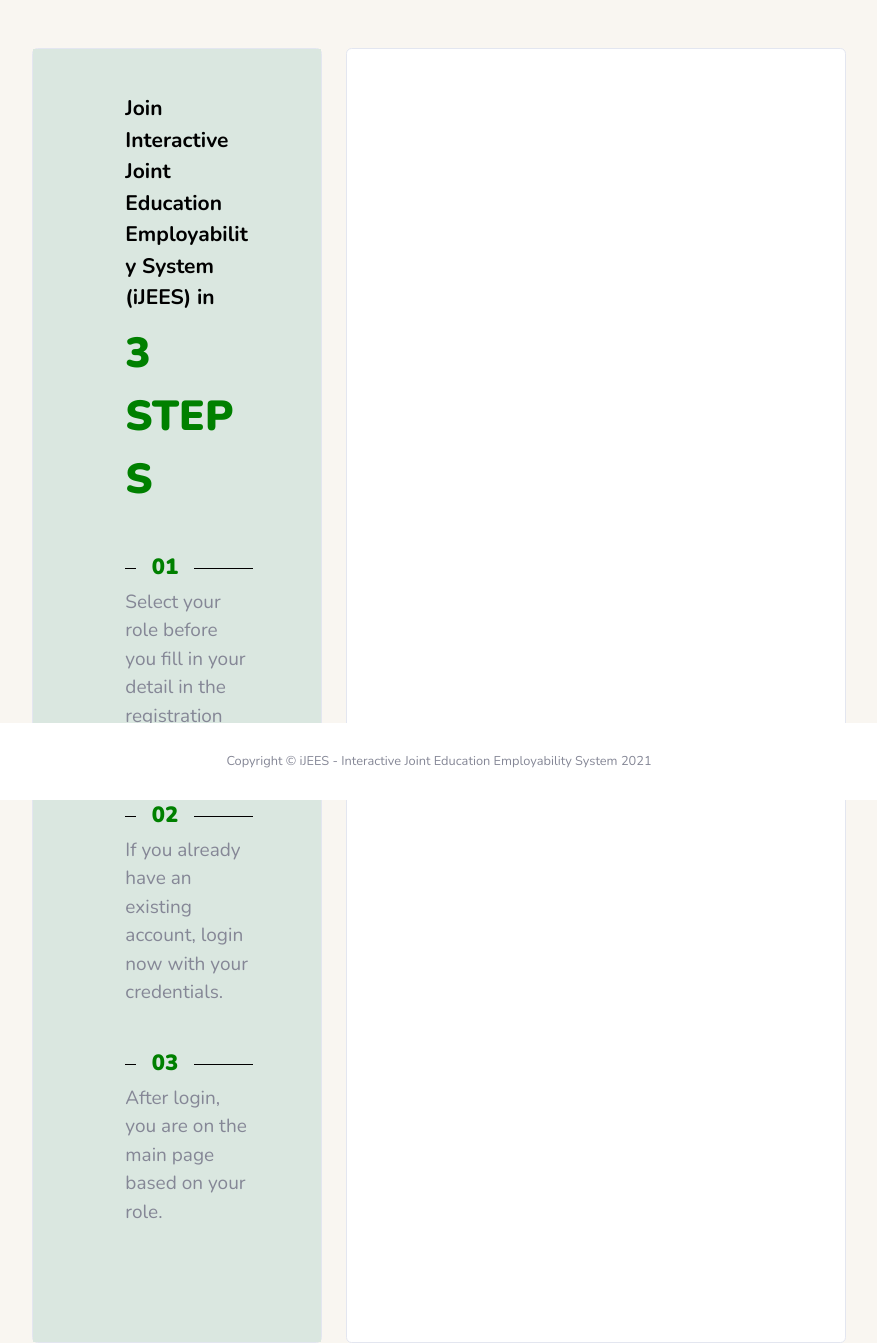
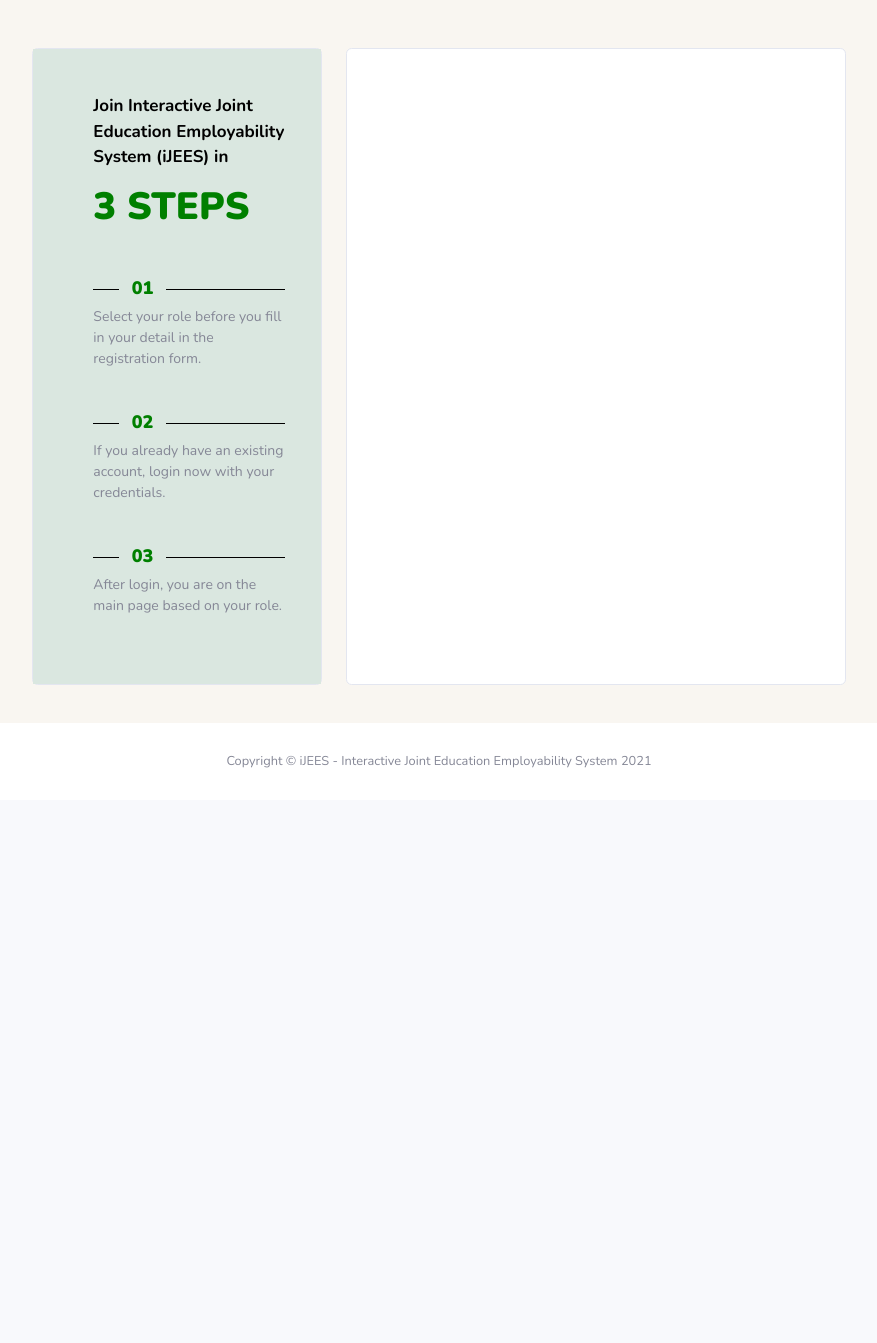
Before and after one commit to yongqian0437/PhoneBook, a CodeIgniter app: page /ijees/index.php/external/form/index in a window 1280 px wide. Shown: the whole page, without its empty margins (201-1078 px from the left). After the commit the page ends 768 px from the top, so only its background shows below. Run offline with CodeIgniter, Linux system fonts and the light colour scheme.

Commit message:
modify form(to be delete)

```diff
--- a/application/views/external/form_view.php
+++ b/application/views/external/form_view.php
@@ -61,18 +61,18 @@
                             <div class="card h-100 " id = 'card1' >
                                 <div class="card-body" style = "background-color:#DAE7E0">
 
-                                        <div class = "px-5 pt-4 pb-5">
-                                            <div class = "pl-4" style = "font-size:21px; font-weight:700; color:black;">Join Interactive Joint Education Employability System (iJEES) in</div>
-                                            <div class = "pt-2 pl-4 pb-3" style = "font-size:42px; color:green; font-weight:900;">3 STEPS</div>
+                                        <div class = "pl-3 pr-3 pt-4">
+                                            <div class = "pl-4" style = "font-size:17px; font-weight:700; color:black;">Join Interactive Joint Education Employability System (iJEES) in</div>
+                                            <div class = "pt-2 pl-4 pb-3" style = "font-size:38px; color:green; font-weight:900;">3 STEPS</div>
 
-                                            <div class = "pl-4"><div class = "number pt-4 pl-4 pb-1"  style = "font-size:22px; color:green; font-weight:900;">01</div></div>
-                                            <div class = "pl-4 pb-3"  style = "font-size:19px;">Select your role before you fill in your detail in the registration form.</div>
+                                            <div class = "pl-4"><div class = "number pt-4 pl-4 pb-1"  style = "font-size:18px; color:green; font-weight:900;">01</div></div>
+                                            <div class = "pl-4 pb-3"  style = "font-size:14px;">Select your role before you fill in your detail in the registration form.</div>
 
-                                            <div class = "pl-4"><div class = "number pt-4 pl-4 pb-1"  style = "font-size:22px; color:green; font-weight:900;">02</div></div>
-                                            <div class = "pl-4 pb-3"  style = "font-size:19px;">If you already have an existing account, login now with your credentials. </div>
+                                            <div class = "pl-4"><div class = "number pt-4 pl-4 pb-1"  style = "font-size:18px; color:green; font-weight:900;">02</div></div>
+                                            <div class = "pl-4 pb-3"  style = "font-size:14px;">If you already have an existing account, login now with your credentials. </div>
 
-                                            <div class = "pl-4"><div class = "number pt-4 pl-4 pb-1"  style = "font-size:22px; color:green; font-weight:900;">03</div></div>
-                                            <div class = "pl-4 pb-5"  style = "font-size:19px;">After login, you are on the main page based on your role. </div>
+                                            <div class = "pl-4"><div class = "number pt-4 pl-4 pb-1"  style = "font-size:18px; color:green; font-weight:900;">03</div></div>
+                                            <div class = "pl-4 pb-5"  style = "font-size:14px;">After login, you are on the main page based on your role. </div>
 
                                        </div>
 
```
